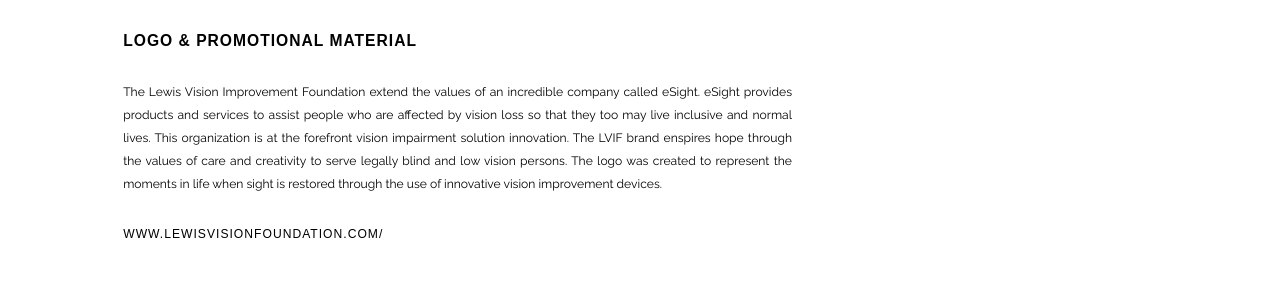
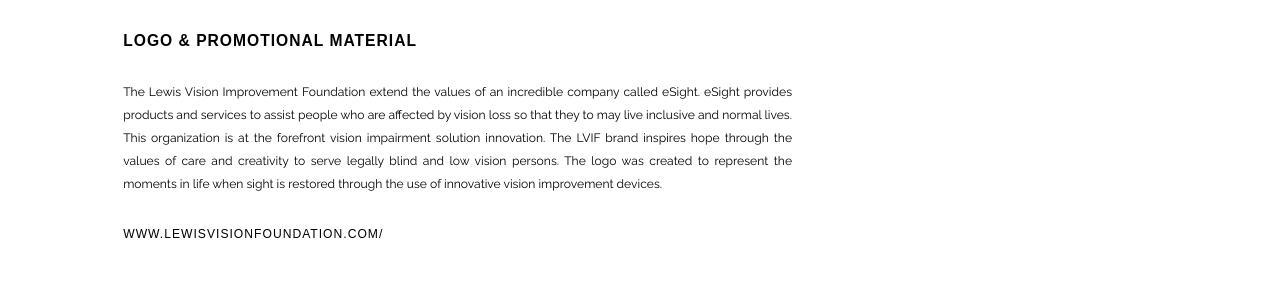
Before and after one commit to norr0065/portfolio-site, a Jekyll site: the page built from lewisvision.html, in a window 1280 px wide and 900 px high, scrolled down 1949 px. Shown: the part 441-741 px from the top of the window. Built offline with Jekyll 4.4.1, drawn with Linux system fonts in a browser that asks for light colours; Markdown is read by kramdown in place of the engine named in the settings.

Commit message:
Content Proof Reading

```diff
--- a/ceevents.html
+++ b/ceevents.html
@@ -17,7 +17,8 @@
             <h2 class="milli capitalize ">Logo Design & Branding </h2>
                 <p class="micro">
 
-                    Courtney Elizabeth Weddings and Events is a sophisticated and modern event company based in Ottawa. This client prides herself on having a  keen eye for wedding style and design, she wanted to reflect this within her logo and wordmark. The link between the soft and elegant initials represents the timelessness of a traditional style and reflects the modern elegance found within her brand.</p>
+                Courtney Elizabeth Events is a sophisticated and modern event company based in Ottawa. This client prides herself on having a keen eye for wedding style and design. She wanted to reflect this within her logo and wordmark. The link between the soft and elegant initials represents the timelessness of a traditional style and reflects the modern elegance found within her brand.
+        </p>
 
 
          <div class="clienturl micro capitalize">
--- a/houseofmorris.html
+++ b/houseofmorris.html
@@ -15,7 +15,7 @@
     <div class="projectbrief">
         <h1 class="giga capitalize">House of Morris</h1>
             <h2 class="milli capitalize ">Logo Design & Branding </h2>
-                <p class="micro"> Shannon Keeley is the beauty incharge of Mouse of Morris Hair Studio. She created house of Morris in 2015 and needed a chique yet elegant logo to put a name to the beautiful face of this business. The HOM logo was made to represent the HOM client - young but elegant - fun but timeless.
+                <p class="micro"> Shannon Keeley is the beautiful mastermind in charge of House of Morris Hair Studio. She created House of Morris in 2015 and needed a chic, yet elegant logo to put a name to the beautiful concept of this business. The HOM logo was made to represent the HOM client - young but elegant - fun but timeless.
 </p>
 
 
--- a/lewisvision.html
+++ b/lewisvision.html
@@ -16,10 +16,7 @@
         <h1 class="giga capitalize">Lewis Vision Improvement Foundation</h1>
             <h2 class="milli capitalize ">Logo & Promotional Material </h2>
                 <p class="micro">
-The Lewis Vision Improvement Foundation extend the values of an incredible company called eSight. eSight provides products and services to assist people who are affected by vision loss so that they too may live inclusive and normal lives. This organization is at the forefront vision impairment solution innovation.
-
-The LVIF brand enspires hope through the values of care and creativity to serve legally blind and low vision persons.
-The logo was created to represent the moments in life when sight is restored through the use of innovative vision improvement devices.
+The Lewis Vision Improvement Foundation extend the values of an incredible company called eSight. eSight provides products and services to assist people who are affected by vision loss so that they to may live inclusive and normal lives. This organization is at the forefront vision impairment solution innovation. The LVIF brand inspires hope through the values of care and creativity to serve legally blind and low vision persons. The logo was created to represent the moments in life when sight is restored through the use of innovative vision improvement devices.
 </p>
 
          <div class="clienturl micro capitalize">
--- a/macmillan.html
+++ b/macmillan.html
@@ -20,8 +20,7 @@
         <h1 class="giga capitalize">MAC MILLIAN PROPERTY SERVICES</h1>
             <h2 class="milli capitalize ">Logo Design & Branding </h2>
                 <p class="micro">
-
-                    MacMillan Property Services Inc. is a professional home inspection company serving Halifax and North Eastern Nova Scotia. MacMillan Property Services Inc., is a home inspection company serving both the Halifax Regional Municipality and North Eastern Nova Scotia. This company was foundede off hardwork and dedication and they wanted to have a logo that represented just that, strong,independent and reliable. </p>
+                   MacMillan Property Services Inc. is a professional home inspection company serving Halifax and North Eastern Nova Scotia. This company was founded off hardwork and dedication and they wanted to have a logo that represented just that-- strong, independent and reliable.</p>
 
 
          <div class="clienturl micro capitalize">
--- a/versature.html
+++ b/versature.html
@@ -25,7 +25,7 @@
 <div class="projectbrief">
         <h1 class="giga capitalize">Versature</h1>
             <h2 class="milli capitalize ">Website Redesign</h2>
-                <p class="micro">Designed alongside the Machine Agency Team I lead the redesign of Versature's website. Versature is a customer-centric organization dedicated to providing the highest quality cloud-based business phone solutions to Canadian customers. In creating a functional yet captivating website for Versature, we wanted to keep what the did well with their previous look and feel and combine it with what they do best now - provide the best businees solution when it comes to communication. Versature is recognized for business excellence, they needed a website that illustrated that not only are a innovative leader in the Canadian Telecommunications industry.
+                <p class="micro">Designed alongside the team at Ottawa's Machine Agency, I lead the redesign of Versature's website. Versature is a customer-centric organization dedicated to providing the highest quality cloud-based business phone solutions to Canadian customers. In creating a functional yet captivating website for Versature, we wanted to keep what they did well with their previous look and combine it with what they do best now - provide the best businees solution when it comes to communication. Versature is recognized for business excellence, they needed a website that illustrated that they are an innovative leader in the Canadian Telecommunications industry.
 </p>
 
          <div class="clienturl micro capitalize">
```
